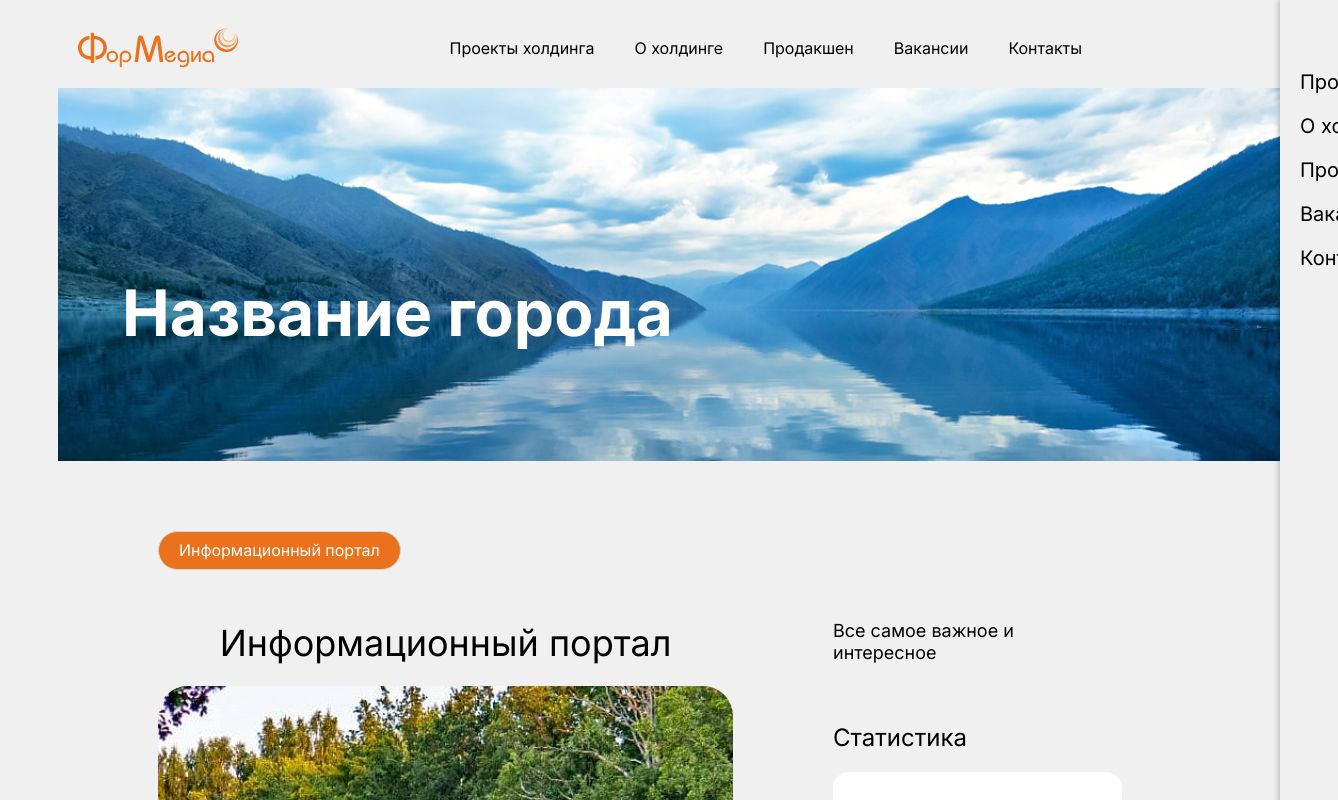
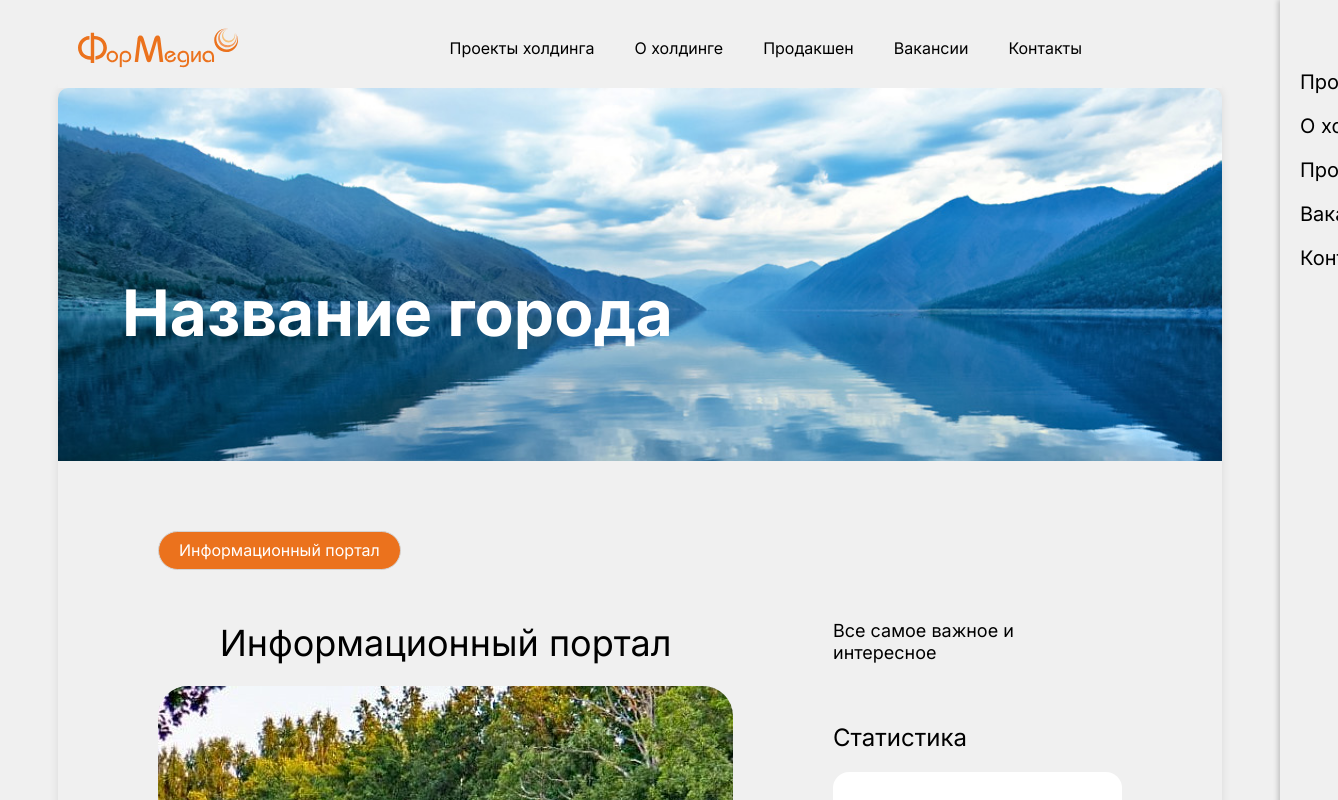
Before and after one commit to 4MediaProjects/korporativniy-sayt-prod, a React (Vite) app: page /blank in a window 1280 px wide. Shown: the top 800 px of the page, 1338 px wide, since content can reach past the window. Built offline with nearby package versions, Linux system fonts and the light colour scheme.

Commit message:
фикс верстки на главной странице

```diff
--- a/src/shared/cityPage.module.scss
+++ b/src/shared/cityPage.module.scss
@@ -3,6 +3,9 @@
   flex-direction: column;
   gap: 50px;
   padding: 0 100px 40px 100px;
+  box-shadow: 0 0 10px rgba(0, 0, 0, 0.1);
+  overflow-x: hidden;
+  border-radius: 10px;
 }
 
 .headerContainer {
```
